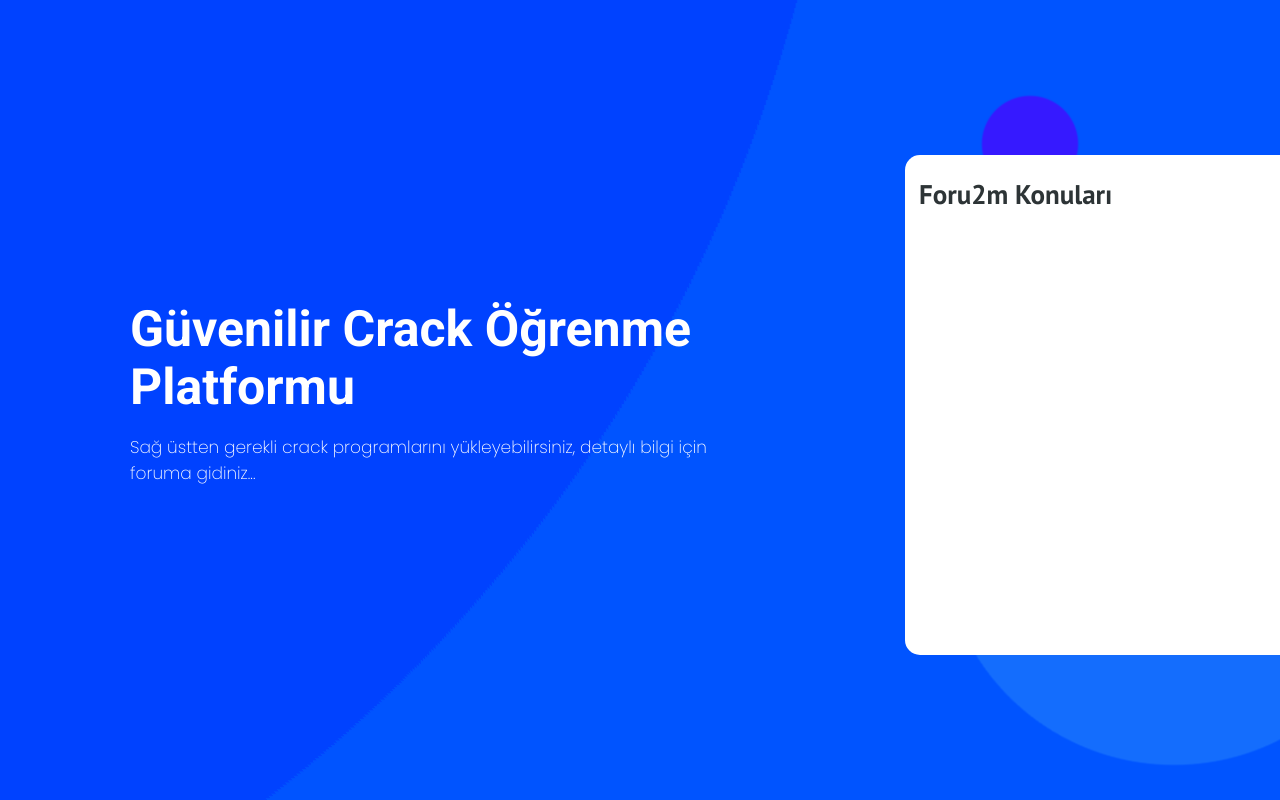
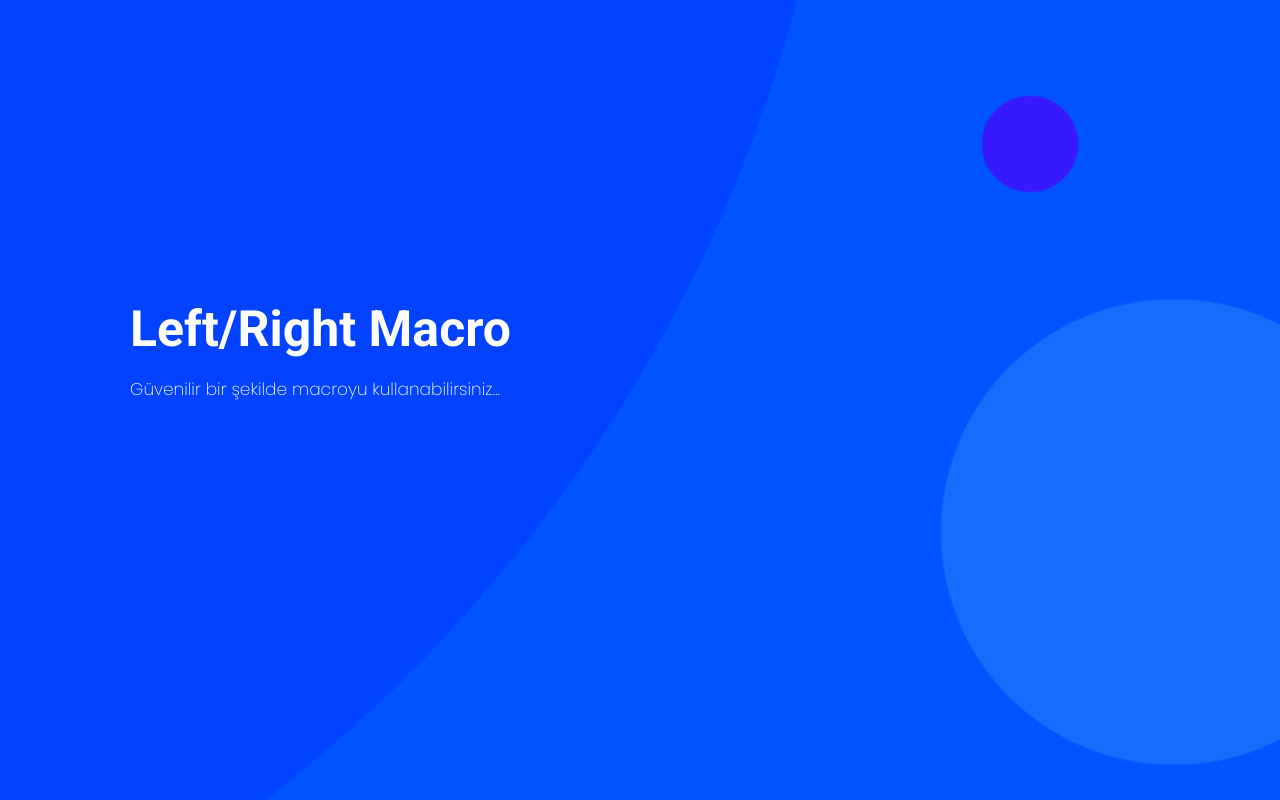
Before and after one commit to litches-jpg/litches-jpg.github.io, a plain HTML site: page index.html in a window 1280 px wide. Shown: the top 800 px of the page. Drawn offline with nearby package versions, Linux system fonts and the light colour scheme.

Commit message:
Update index.html

```diff
--- a/index.html
+++ b/index.html
@@ -126,18 +126,13 @@
     </div>
 
     <div class="left-container">
-        <font id="duyuru">Güvenilir Crack Öğrenme Platformu</font><br><br>
-        <font id="mini-duyuru">Sağ üstten gerekli crack programlarını yükleyebilirsiniz, detaylı bilgi için foruma gidiniz...</font>
+        <font id="duyuru">Left/Right Macro</font><br><br>
+        <font id="mini-duyuru">Güvenilir bir şekilde macroyu kullanabilirsiniz...</font>
 
 
     </div>
 
 
-
-    <div class="mid-container">
-
-        <font id="hb">Foru2m Konuları</font><br><br><br><br><br><br>
-        <center>
 
 </center>
 
```
